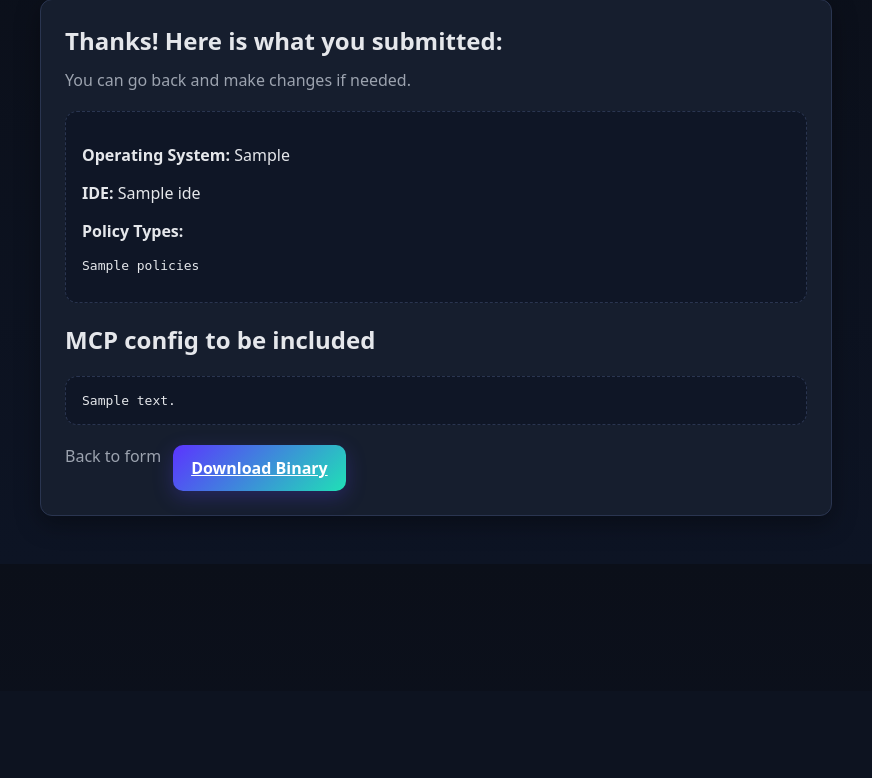
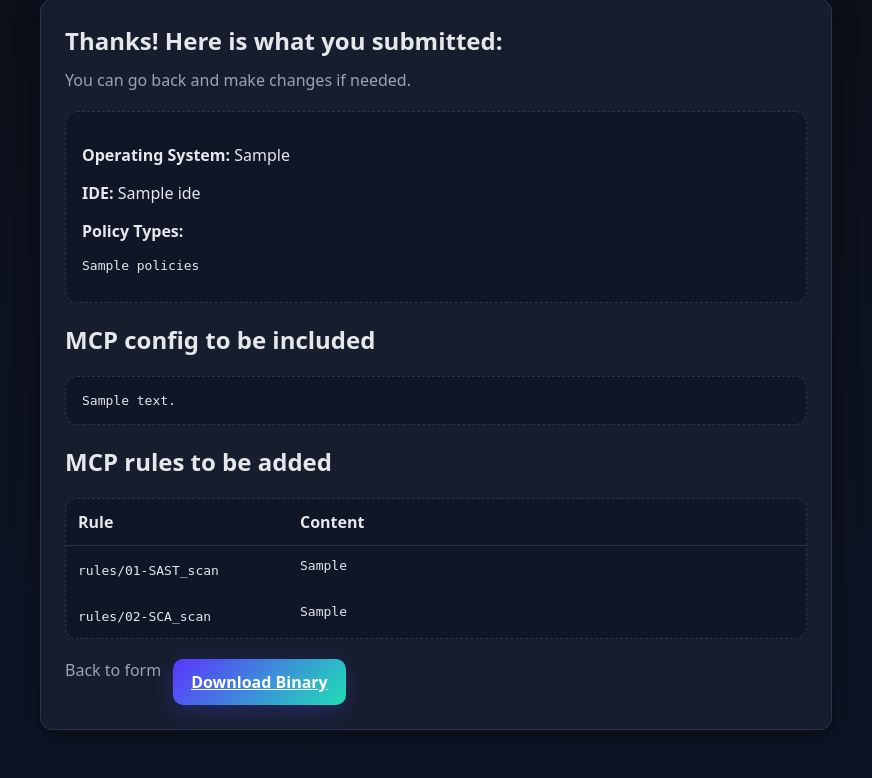
Before and after one commit to brookecastleberry/MCP_Policy_DB, a Flask app: template templates/result.html in a window 1280 px wide. Shown: the part 109-887 px from the top of the page, without its empty margins (204-1076 px from the left). Before the commit the page ends 625 px from the top, so only its background shows below. Run offline with Flask 3, Linux system fonts and the light colour scheme; the template is opened without the code that fills it: most values are stand-ins (such as "Sample title", 1, 10 or a date in 2020).

Commit message:
Show rules/01-SAST_scan and rules/02-SCA_scan in results table titled 'MCP rules to be added'

```diff
--- a/app.py
+++ b/app.py
@@ -25,13 +25,17 @@ def is_valid_choice(choice: str, allowed: list[str]) -> bool:
 	return choice in allowed
 
 
-def read_mcp_config_text() -> str:
+def read_text(relative_path: str) -> str:
 	try:
-		config_path = os.path.join(app.root_path, ".vscode", "mcp.json")
-		with open(config_path, "r", encoding="utf-8") as file_handle:
+		absolute_path = os.path.join(app.root_path, relative_path)
+		with open(absolute_path, "r", encoding="utf-8") as file_handle:
 			return file_handle.read()
 	except Exception:
 		return ""
+
+
+def read_mcp_config_text() -> str:
+	return read_text(os.path.join(".vscode", "mcp.json"))
 
 
 @app.route("/", methods=["GET", "POST"])
@@ -68,6 +72,8 @@ def index():
 			ide=ide,
 			policies=policies,
 			mcp_config_text=read_mcp_config_text(),
+			rules_sast=read_text(os.path.join("rules", "01-SAST_scan")),
+			rules_sca=read_text(os.path.join("rules", "02-SCA_scan")),
 		)
 
 	return render_template(
@@ -80,5 +86,4 @@ def index():
 
 
 if __name__ == "__main__":
-	port = int(os.environ.get("PORT", 5000))
-	app.run(host="0.0.0.0", port=port, debug=False)
+	app.run(host="0.0.0.0", port=5000, debug=False)
--- a/templates/result.html
+++ b/templates/result.html
@@ -30,6 +30,28 @@
           <pre style="white-space: pre-wrap; word-wrap: break-word; margin: 0;"><code>{{ mcp_config_text }}</code></pre>
         </div>
 
+        <h2 style="margin-top: 20px;">MCP rules to be added</h2>
+        <div class="summary" style="padding: 0;">
+          <table style="width: 100%; border-collapse: collapse;">
+            <thead>
+              <tr>
+                <th style="text-align: left; padding: 12px; border-bottom: 1px solid var(--border);">Rule</th>
+                <th style="text-align: left; padding: 12px; border-bottom: 1px solid var(--border);">Content</th>
+              </tr>
+            </thead>
+            <tbody>
+              <tr>
+                <td style="vertical-align: top; padding: 12px; width: 30%;"><code>rules/01-SAST_scan</code></td>
+                <td style="vertical-align: top; padding: 12px;"><pre style="white-space: pre-wrap; word-wrap: break-word; margin: 0;">{{ rules_sast }}</pre></td>
+              </tr>
+              <tr>
+                <td style="vertical-align: top; padding: 12px; width: 30%;"><code>rules/02-SCA_scan</code></td>
+                <td style="vertical-align: top; padding: 12px;"><pre style="white-space: pre-wrap; word-wrap: break-word; margin: 0;">{{ rules_sca }}</pre></td>
+              </tr>
+            </tbody>
+          </table>
+        </div>
+
         <div class="actions">
           <a class="muted-link" href="/">Back to form</a>
           <a class="button" href="{{ url_for('static', filename='download.bin') }}" download>Download Binary</a>
```
